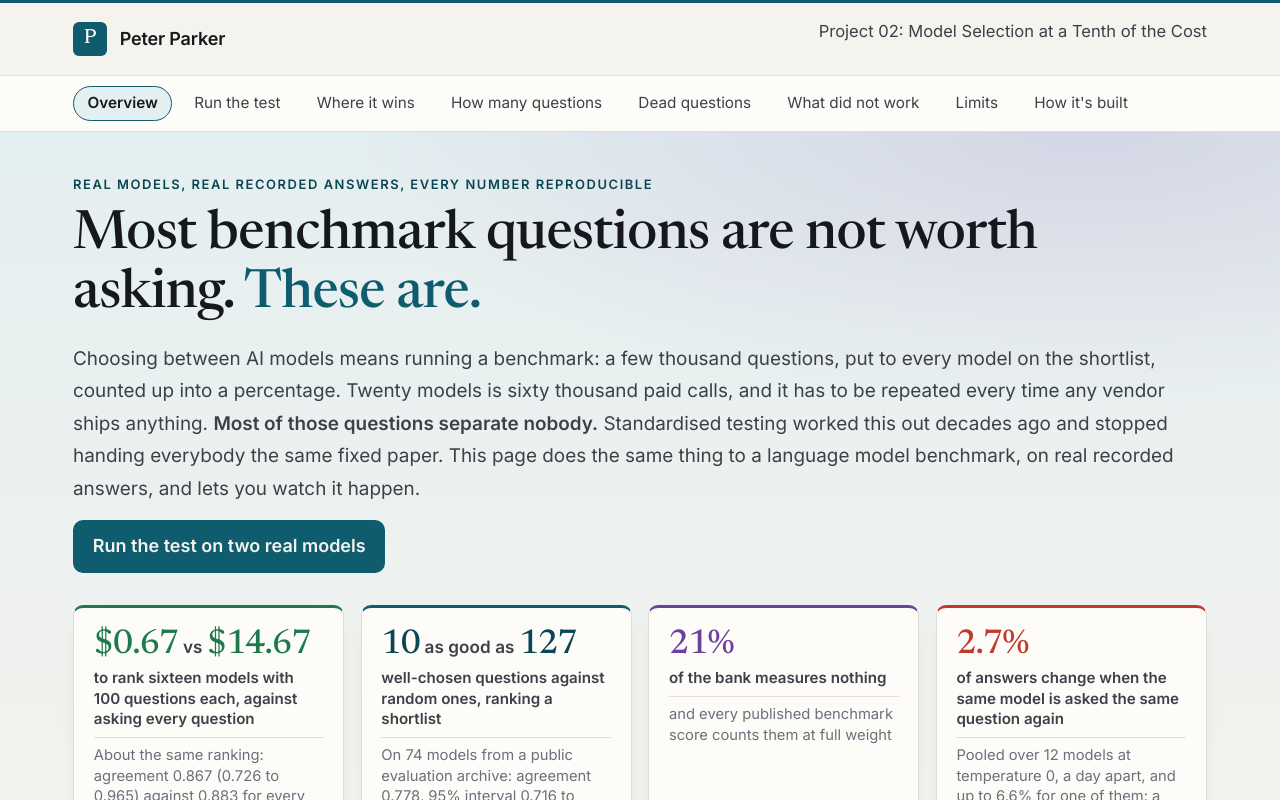
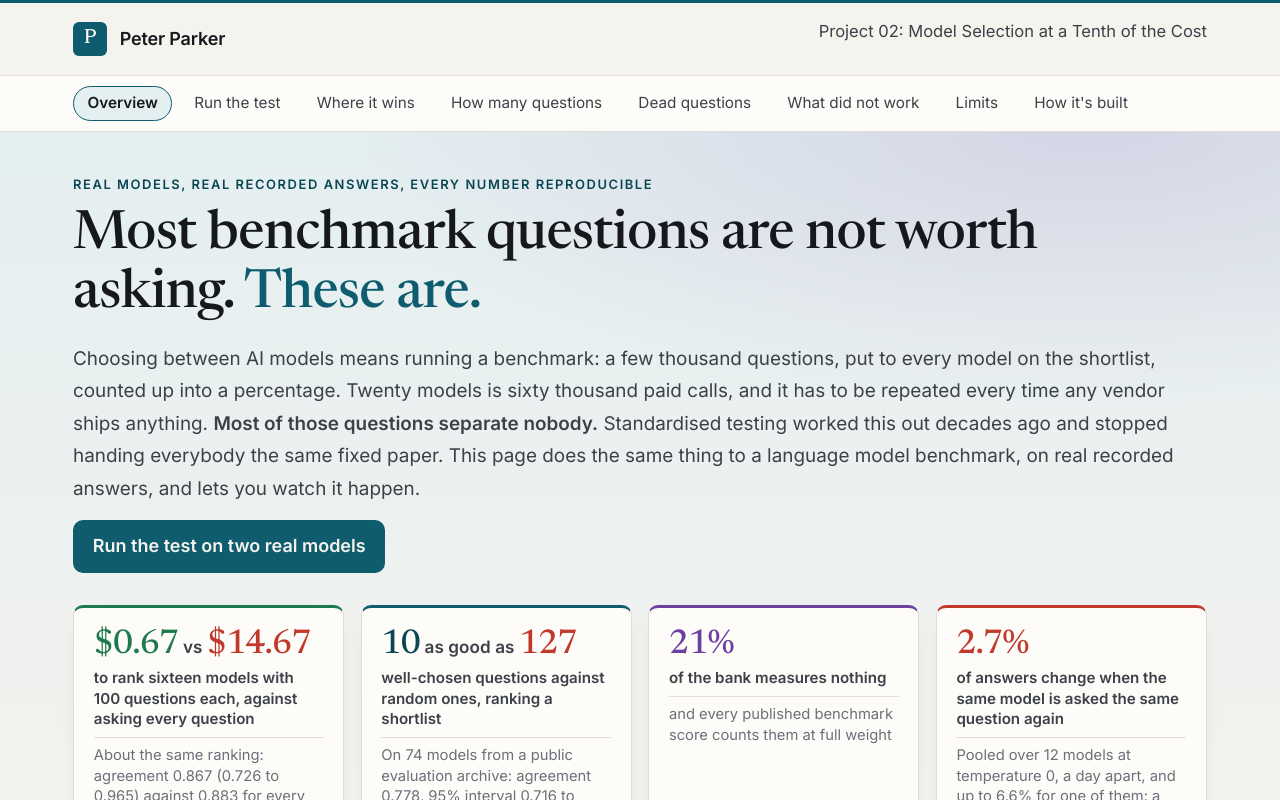
Before and after one commit to Peter-A-P/model-selection-tenth-cost, a plain HTML site: page demo/index.html in a window 1280 px wide. Shown: the top 800 px of the page. Drawn offline with Linux system fonts and the light colour scheme.

Commit message:
The costlier side of each headline comparison, $14.67 and 127, in red

```diff
--- a/demo/index.html
+++ b/demo/index.html
@@ -54,12 +54,12 @@
     <p class="hero-cta"><a class="button" href="#run">Run the test on two real models</a></p>
     <div class="hero-points">
       <div class="point good">
-        <span class="point-figure"><span id="hero-cost">...</span><span class="point-joiner"> vs </span><span id="hero-full">...</span></span>
+        <span class="point-figure"><span id="hero-cost">...</span><span class="point-joiner"> vs </span><span class="point-worse" id="hero-full">...</span></span>
         <span class="point-unit">to rank sixteen models with 100 questions each, against asking every question</span>
         <span class="point-label" id="hero-cost-label">and the two rankings agree about as well</span>
       </div>
       <div class="point">
-        <span class="point-figure"><span id="hero-items">...</span><span class="point-joiner"> as good as </span><span id="hero-random">...</span></span>
+        <span class="point-figure"><span id="hero-items">...</span><span class="point-joiner"> as good as </span><span class="point-worse" id="hero-random">...</span></span>
         <span class="point-unit">well-chosen questions against random ones, ranking a shortlist</span>
         <span class="point-label" id="hero-items-label">on 150 models from a public evaluation archive</span>
       </div>
--- a/demo/style.css
+++ b/demo/style.css
@@ -254,6 +254,8 @@ code { font-family: var(--mono); font-size: 0.9em; }
 
 /* "10 as good as 127": the words between the two figures are set small, so the comparison
    reads as two numbers rather than a sentence. */
+/* The costlier side of a comparison, in red: what the method is being measured against. */
+.point-figure .point-worse { color: var(--warn); }
 .point-joiner { font-family: var(--sans); font-size: 0.95rem; font-weight: 600; letter-spacing: 0; color: var(--ink-soft); }
 
 .point-unit {
```
